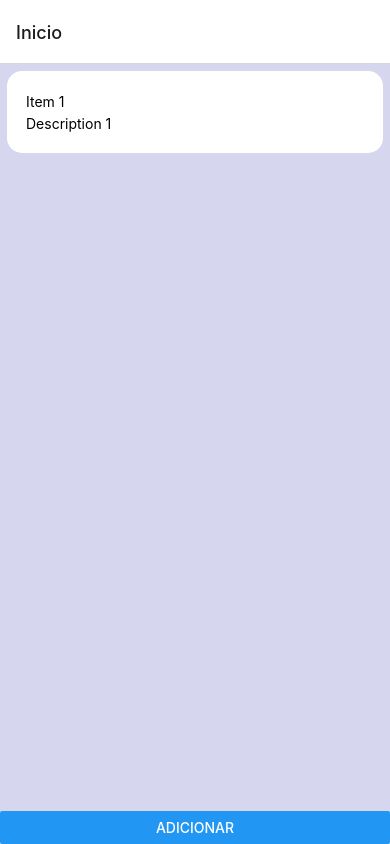
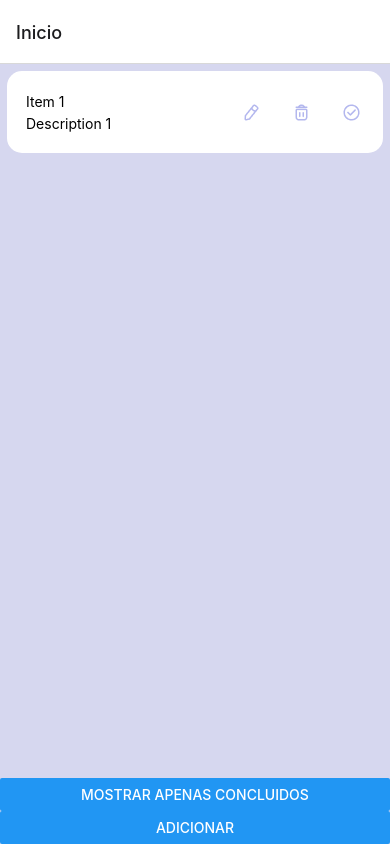
Before and after one commit to fullstackclubeducacao/formacao-react-native, a React Native app: screen /Inicio in a window 390 px wide. Both pictures are taken after a click on the button "ADICIONAR". Built offline with nearby package versions, Linux system fonts and the light colour scheme.

Commit message:
configuração dos metodos de ação para o item da lista de tarefas

```diff
--- a/scr/navigation/index.js
+++ b/scr/navigation/index.js
@@ -4,7 +4,7 @@ import { NavigationContainer } from '@react-navigation/native';
 import { createNativeStackNavigator } from '@react-navigation/native-stack';
 
 import Home from '../screens/Home';
-import Details from '../screens/Details';
+import Edit from '../screens/Edit';
 
 const Stack = createNativeStackNavigator();
 
@@ -13,7 +13,7 @@ function Navigation() {
     <NavigationContainer>
       <Stack.Navigator>
         <Stack.Screen name="Inicio" component={Home} />
-        <Stack.Screen name="Detalhes" component={Details} options={{ headerShown: false }} />
+        <Stack.Screen name="Editar" component={Edit} />
       </Stack.Navigator>
     </NavigationContainer>
   );
--- a/scr/screens/Details/index.js
+++ /dev/null
@@ -1,14 +0,0 @@
-import React from 'react';
-import { Button, Text, View } from 'react-native';
-
-function Details({ navigation }) {
-  return (
-    <View style={{ flex: 1, alignItems: 'center', justifyContent: 'center' }}>
-      <Text>Details Screen</Text>
-
-      <Button title="Voltar" onPress={() => navigation.goBack()} />
-    </View>
-  );
-}
-
-export default Details;
--- /dev/null
+++ b/scr/screens/Edit/index.js
@@ -0,0 +1,21 @@
+import React from 'react';
+
+import { View, Text } from 'react-native';
+
+function Edit({ route }) {
+  const { params } = route;
+
+  const { item } = params;
+
+  console.log('item: ', item);
+
+  return (
+    <View>
+      <Text>Edit</Text>
+      <Text>{item.name}</Text>
+      <Text>{item.description}</Text>
+    </View>
+  );
+}
+
+export default Edit;
--- a/scr/screens/Home/components/ItemList/index.js
+++ b/scr/screens/Home/components/ItemList/index.js
@@ -1,14 +1,49 @@
 import React, { useEffect } from 'react';
-import { Text, View } from 'react-native';
+import { Text, View, Pressable, Alert, Image } from 'react-native';
 import style from './styles';
+import { useNavigation } from '@react-navigation/native';
 
-function ItemList({ item }) {
+const iconEdit = require('../../../../assets/icons/Pencil.png');
+const iconRemove = require('../../../../assets/icons/Trash.png');
+const iconComplete = require('../../../../assets/icons/CheckCircle.png');
+
+function ActionButton({ onPress, source }) {
+  return (
+    <Pressable onPress={onPress}>
+      <Image source={source} />
+    </Pressable>
+  );
+}
+
+function ItemList({ item, index, completeItemPress, removeItemPress }) {
+  const navigation = useNavigation();
+
+  const handleClickEdit = () => {
+    navigation.navigate('Editar', { item });
+  };
+
+  const handleClickRemove = () => {
+    removeItemPress({ index });
+  };
+
+  const handleClickComplete = () => {
+    completeItemPress({ item, index });
+  };
+
   return (
     <View style={style.container}>
       <View style={style.textContainer}>
         <Text>{item.name}</Text>
         <Text>{item.description || 'Sem descrição'}</Text>
       </View>
+
+      <View style={style.actionsContainer}>
+        <ActionButton source={iconEdit} title={'Editar'} onPress={handleClickEdit} />
+        {!item.done ? (
+          <ActionButton source={iconRemove} title={'Excluir'} onPress={handleClickRemove} />
+        ) : null}
+        <ActionButton source={iconComplete} title={'Concluir'} onPress={handleClickComplete} />
+      </View>
     </View>
   );
 }
--- a/scr/screens/Home/components/ItemList/styles.js
+++ b/scr/screens/Home/components/ItemList/styles.js
@@ -2,8 +2,9 @@ import { StyleSheet } from 'react-native';
 
 const style = StyleSheet.create({
   container: {
-    alignItems: 'flex-start',
+    alignItems: 'center',
     justifyContent: 'center',
+    flexDirection: 'row',
     backgroundColor: '#FFF',
     minHeight: 82,
     borderRadius: 15,
@@ -17,7 +18,15 @@ const style = StyleSheet.create({
   },
 
   textContainer: {
+    flex: 6,
     gap: 5,
+  },
+
+  actionsContainer: {
+    flex: 4,
+    gap: 25,
+    flexDirection: 'row',
+    justifyContent: 'flex-end'
   },
 });
 
--- a/scr/screens/Home/index.js
+++ b/scr/screens/Home/index.js
@@ -7,6 +7,14 @@ import styles from './styles';
 
 function Home({ navigation }) {
   const [items, setItems] = useState([]);
+
+  const [completedItems, setCompletedItems] = useState([]);
+
+  const [showCompletedItems, setShowCompletedItems] = useState(false);
+
+  const handleShowCompletedItems = () => {
+    setShowCompletedItems(!showCompletedItems);
+  };
 
   const addItem = () => {
     setItems((s) => {
@@ -24,16 +32,86 @@ function Home({ navigation }) {
     });
   };
 
+  const completeItem = ({ item, index }) => {
+    if (item.done) {
+      setItems((s) => {
+        const oldState = [...s];
+
+        const itemToAdd = {
+          ...item,
+          done: false,
+        };
+
+        oldState.push(itemToAdd);
+
+        return oldState;
+      });
+
+      setCompletedItems((s) => {
+        const oldState = [...s];
+
+        oldState.splice(index, 1);
+
+        return oldState;
+      });
+
+      return;
+    }
+
+    setItems((s) => {
+      const oldState = [...s];
+
+      oldState.splice(index, 1);
+
+      return oldState;
+    });
+
+    setCompletedItems((s) => {
+      const oldState = [...s];
+
+      const itemToAdd = {
+        ...item,
+        done: true,
+      };
+
+      oldState.push(itemToAdd);
+
+      return oldState;
+    });
+  };
+  const removeItem = ({ index }) => {
+    setItems((s) => {
+      const oldState = [...s];
+
+      oldState.splice(index, 1);
+
+      return oldState;
+    });
+  };
+
   return (
     <SafeAreaView style={styles.container}>
       <FlatList
         style={styles.flatListContent}
         ListEmptyComponent={EmptyList}
         ItemSeparatorComponent={() => <View style={{ height: 10 }} />}
-        data={items}
-        renderItem={({item}) => {return <ItemList item={item} />}}
+        data={showCompletedItems ? completedItems : items}
+        renderItem={({ item, index }) => {
+          return (
+            <ItemList
+              index={index}
+              removeItemPress={removeItem}
+              completeItemPress={completeItem}
+              item={item}
+            />
+          );
+        }}
       />
 
+      <Button
+        title={showCompletedItems ? 'Mostrar todos' : 'Mostrar apenas concluidos'}
+        onPress={handleShowCompletedItems}
+      />
       <Button title="Adicionar" onPress={addItem} />
     </SafeAreaView>
   );
```
